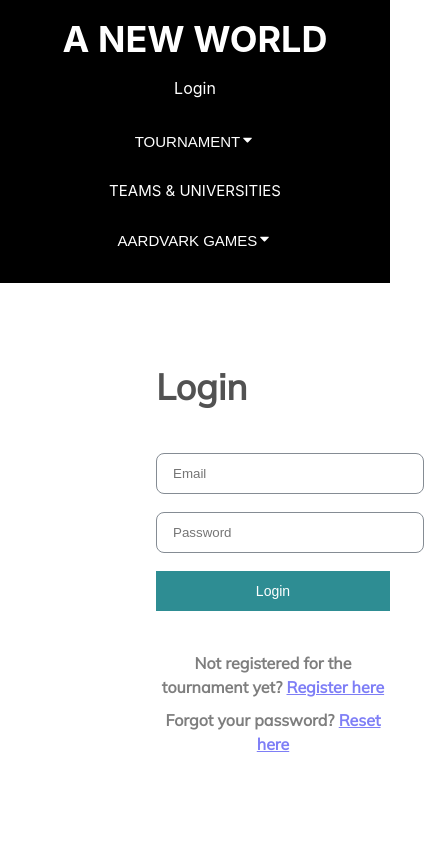
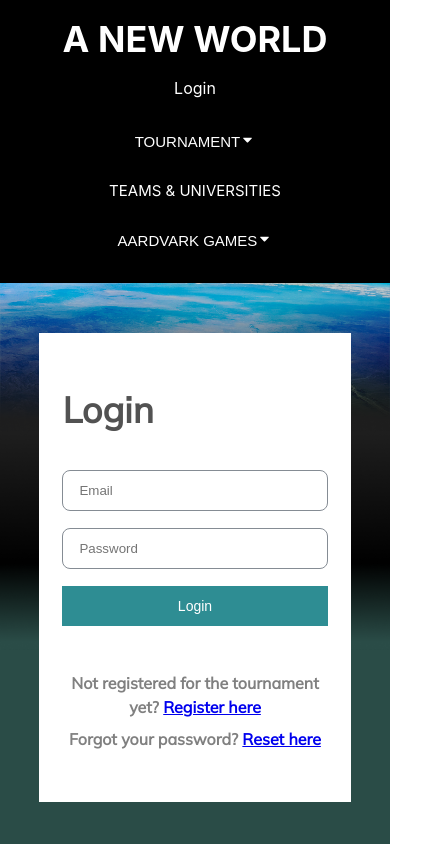
Before and after one commit to ISTE-500-501-TeamWatchHill/frontend, a React (Create React App) app: page /login in a window 390 px wide. Shown: the top 844 px of the page, 424 px wide, since content can reach past the window. Built offline with nearby package versions, Linux system fonts and the light colour scheme; no server answers.

Commit message:
Login hifi and responsive css

```diff
--- a/src/pages/login/login.js
+++ b/src/pages/login/login.js
@@ -5,6 +5,8 @@ import Button from '../../components/button/button';
 import Spacer from '../../components/spacer/spacer';
 import { Navigate, useNavigate } from "react-router-dom";
 import Cookies from 'universal-cookie';
+
+import landscapeImage from '../../assets/images/loginsidepanel.png';
 
 const Login = () => {
     // Needed for all API calls
@@ -62,19 +64,17 @@ const Login = () => {
                 <Navigate to="/" replace={true} />
             )}
             <div className={styles.login_section}>
-                <h1 className={styles.title}>Login</h1>
-                <Spacer height='40px' />
                 <form className={styles.form} onSubmit={onSubmit}>
-                    <input className={styles.inputText} type="email" id="email" name="email" placeholder='Email' required></input><br/>
-                    <Spacer height='18px' />
-                    <input className={styles.inputText} type="password" id="password" name="password" placeholder='Password' required></input><br/>
-                    <Spacer height='18px' />
+                    <h1 className={styles.title}>Login</h1>
+                    <input className={styles.inputText} type="email" id="email" name="email" placeholder='Email' required></input>
+                    <input className={styles.inputText} type="password" id="password" name="password" placeholder='Password' required></input>
                     <Button type='submit' name='Login' width='100%' />
-                    <Spacer height='40px' />
+                    <Spacer height='36px' />
                     <h4 className={styles.h4}>Not registered for the tournament yet? <a className={styles.link} href="/register">Register here</a></h4>
-                    <Spacer height='9px' />
                     <h4 className={styles.h4}>Forgot your password? <a className={styles.link} href="/">Reset here</a></h4>
                 </form>
+
+                <img src={landscapeImage} alt="Landscape" />
             </div>
           </>
     )
--- a/src/pages/login/login.module.css
+++ b/src/pages/login/login.module.css
@@ -1,15 +1,19 @@
 .login_section {
     display: flex;
-    flex-direction: column;
-    width: calc(60vw);
-    padding-top: 78px;
-    padding-bottom: 156px;
-    padding-left: 156px;
+    flex-direction: row;
 }
 
-.form {
-    max-width: 610px;
-    text-align: center;
+form {
+    display: flex;
+    flex-direction: column;
+    flex: 2;
+    padding: 6vh 6vw;
+}
+
+img {
+    display: flex;
+    flex: 1;
+    width: 40vw;
 }
 
 .title {
@@ -18,17 +22,14 @@
     font-weight: 700;
     font-size: 36px;
     line-height: 147.69%;
-
-    display: flex;
-    align-items: center;
+    margin-bottom: 4vh;
 }
 
 .inputText {
-    max-width: 576px;
-    width: 100%;
     padding: 12px 16px;
     border: 1px solid #858C94;
     border-radius: 8px;
+    margin-bottom: 2vh;
 }
 
 .h4 {
@@ -37,12 +38,31 @@
     font-weight: 600;
     font-size: 16px;
     line-height: 24px;
-
-    align-items: center;
-
-    opacity: 0.5;
+    text-align: center;
+    color: gray;
+    margin-top: 1vh;
 }
 
 .link {
     text-decoration-line: underline;
 }
+
+@media screen and (max-width: 916px) {
+    img {
+        display: none;
+    }
+
+    .login_section {
+        background-image: url("../../assets/images/homeBackground.png");
+        background-repeat: no-repeat;
+        background-size:100% 100%;
+        justify-content: center;
+    }
+
+    form {
+        background: white;
+        margin: 6vh 10vw;
+        flex: 100;
+        width: 100vw;
+    }
+}
```
Also changed, not shown: src/assets/images/loginsidepanel.png (added).
